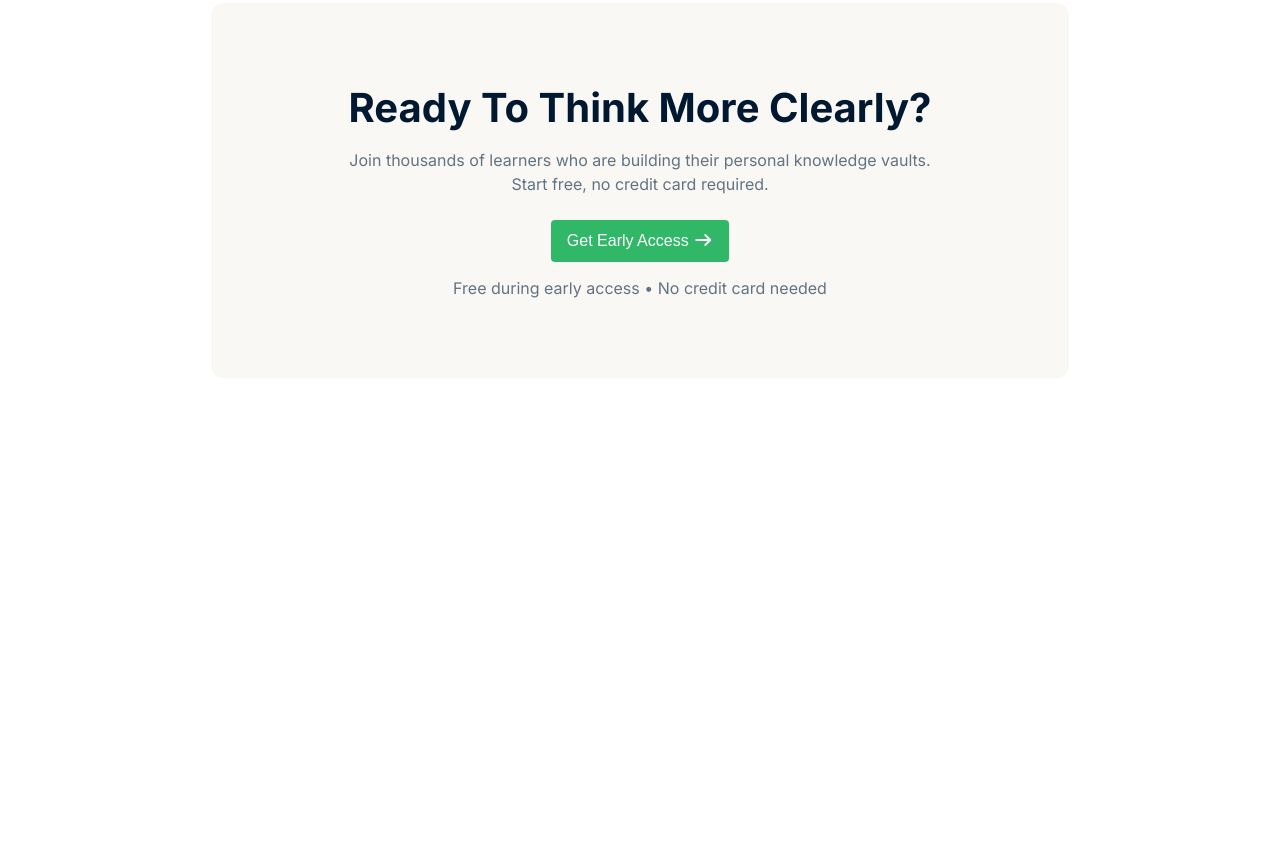
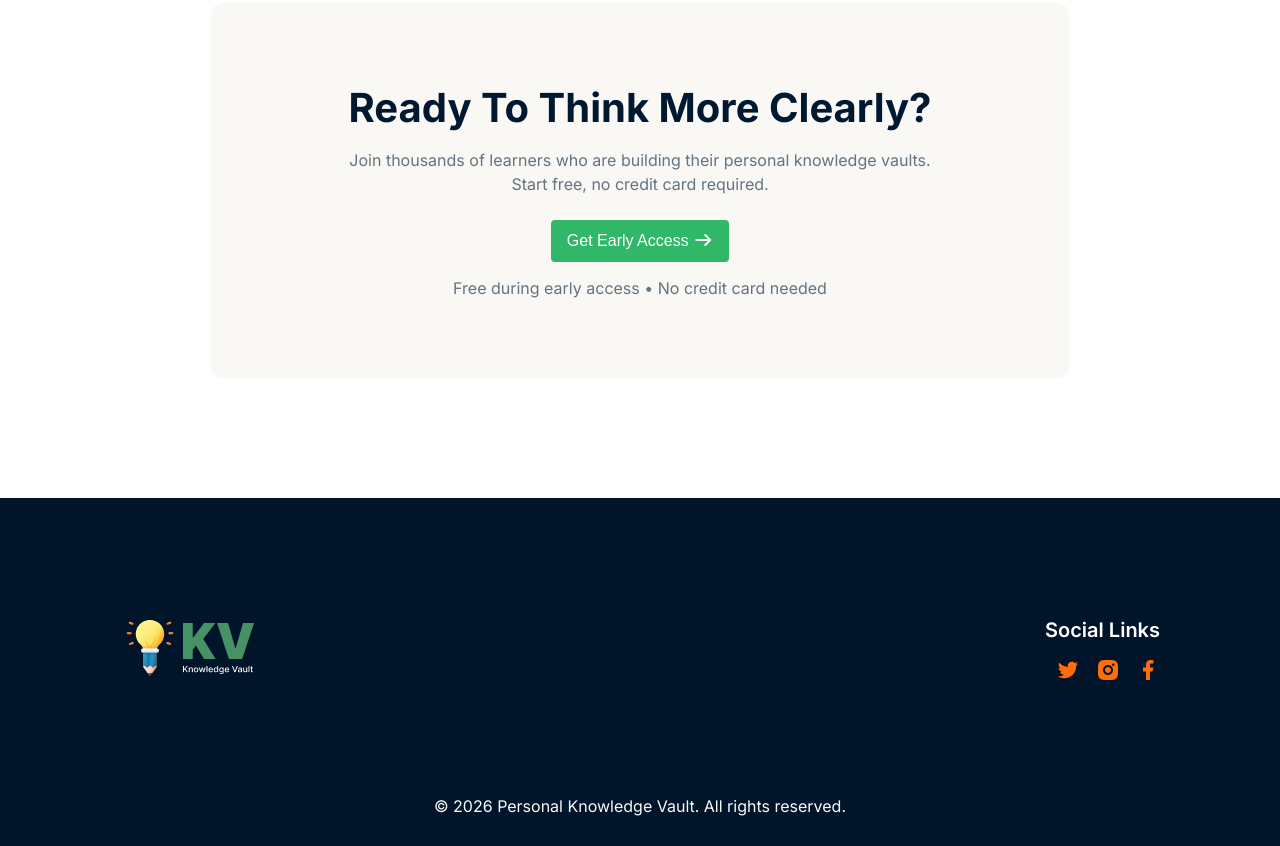
Before and after one commit to fahadmuttaky24-code/axix_assignment_1, a plain HTML site: page index.html in a window 1280 px wide. Shown: the part 2302-3148 px from the top of the page. Before the commit the page ends 2800 px from the top, so only its background shows below. Drawn offline with Linux system fonts and the light colour scheme.

Commit message:
add footer

```diff
--- a/index.html
+++ b/index.html
@@ -164,5 +164,27 @@
         </p>
       </div>
     </section>
+
+    <footer class="main-footer">
+      <div class="footer-top">
+        <div class="logo-container">
+          <img src="assets/logo-footer.png" alt="" />
+        </div>
+
+        <div class="social-links-container">
+          <p class="social-title">Social Links</p>
+
+          <div class="social-icons">
+            <a href=""><img src="assets/twitter.png" alt="X" /></a>
+            <a href=""><img src="assets/insta.png" alt="Instagram" /></a>
+            <a href=""><img src="assets/facebook.png" alt="Facebook" /></a>
+          </div>
+        </div>
+      </div>
+
+      <div class="copyright-text">
+        <p>&copy; 2026 Personal Knowledge Vault. All rights reserved.</p>
+      </div>
+    </footer>
   </body>
 </html>
--- a/styles/styles.css
+++ b/styles/styles.css
@@ -325,3 +325,45 @@
     color: #627382;
     margin-top: 16px;
 }
+
+.main-footer {
+    background-color: #001529;
+    color: #ffffff;
+    padding: 120px 120px 30px 120px;
+    max-width: 1600px;
+    margin: 0 auto;
+}
+
+.footer-top{
+
+    display: flex;
+    justify-content: space-between;
+    align-items: flex-start;
+    padding-bottom: 110px;
+}
+
+.social-links-container {
+    text-align: right;
+}
+.social-title {
+    font-size: 20px;
+    font-weight: 600;
+    margin-bottom: 16px;
+}
+
+.social-icons {
+    display: flex;
+    gap: 16px;
+    justify-content: flex-end;
+}
+
+.social-icons img {
+    width: 24px;
+    height: 24px;
+}
+
+.copyright-text {
+    font-size: 16px;
+    color: #fafafa;
+    text-align: center;
+}
```
Also changed, not shown: assets/facebook.png (added), assets/insta.png (added), assets/twitter.png (added).
